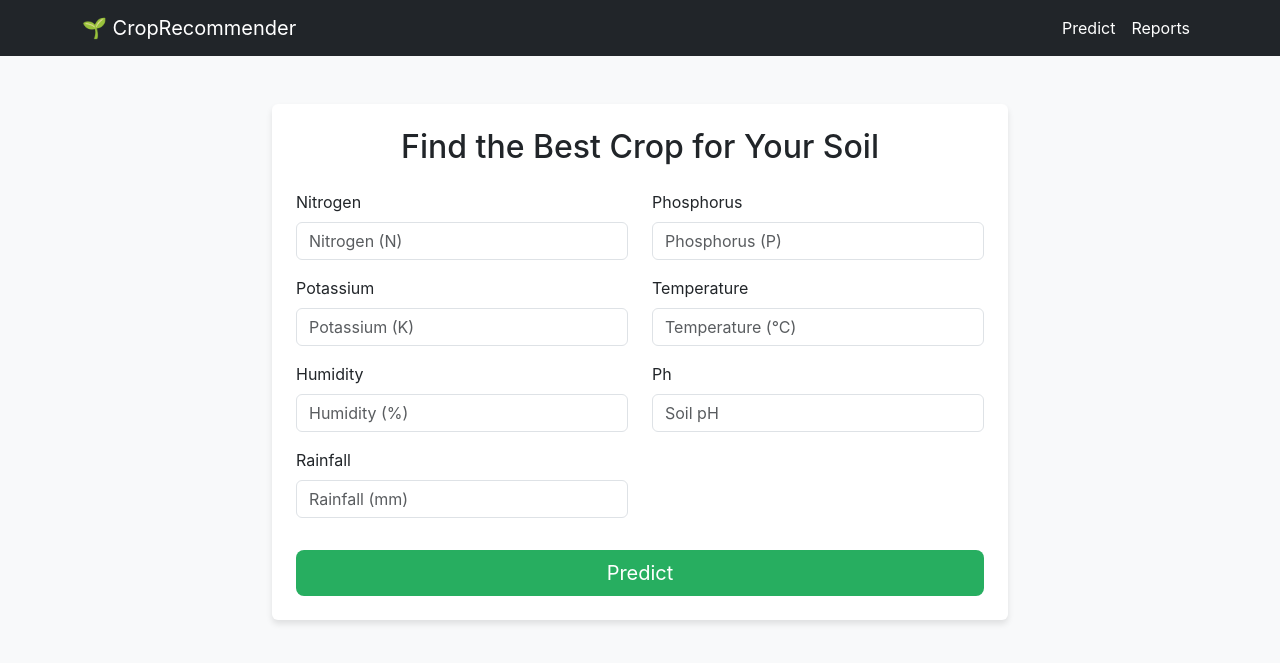
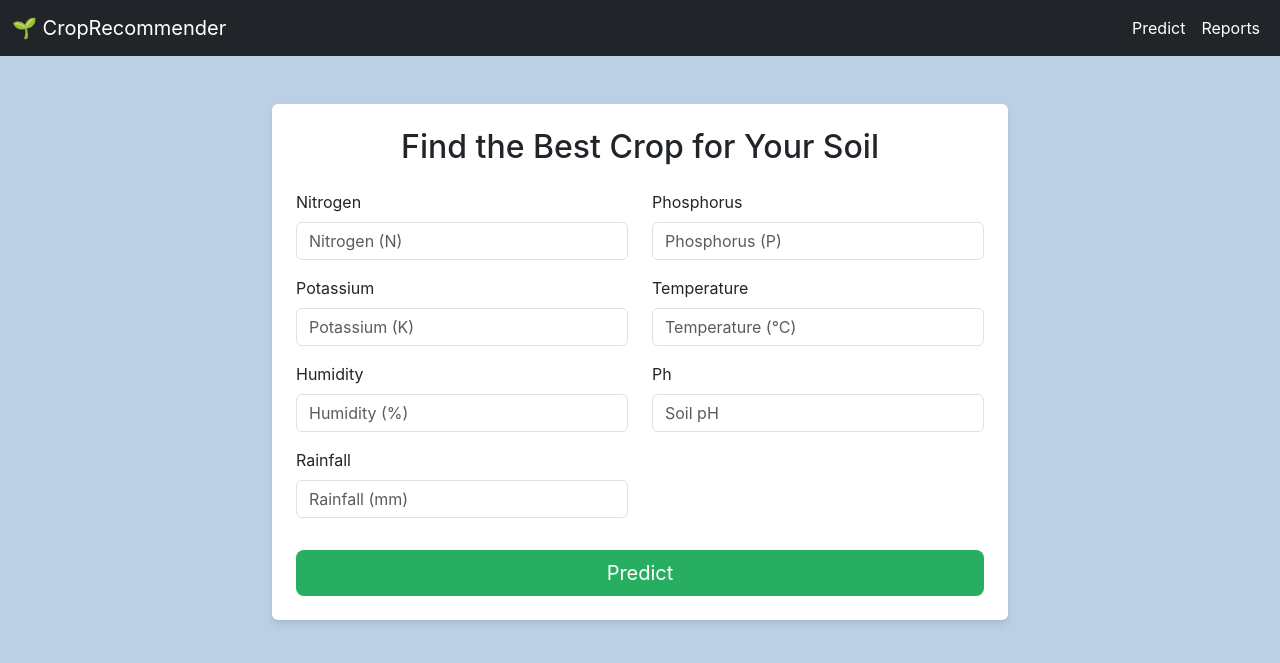
Before and after one commit to NarimanOusman/climate-_forecast, a Django app: page / in a window 1280 px wide. Shown: the top 663 px of the page. Run offline with Django 5.2, Linux system fonts and the light colour scheme.

Commit message:
feat: Add base HTML template with Bootstrap styling and navigation for the application.

```diff
--- a/prediction/templates/base.html
+++ b/prediction/templates/base.html
@@ -9,7 +9,7 @@
     <style>
         body {
             font-family: 'Inter', sans-serif;
-            background-color: #f8f9fa;
+            background-color: #bcd0e5;
         }
 
         .navbar {
@@ -39,7 +39,7 @@
 
 <body>
     <nav class="navbar navbar-expand-lg navbar-dark bg-dark">
-        <div class="container">
+        <div class="container-fluid">
             <a class="navbar-brand" href="{% url 'predict_crop' %}">🌱 CropRecommender</a>
             <button class="navbar-toggler" type="button" data-bs-toggle="collapse" data-bs-target="#navbarNav"
                 aria-controls="navbarNav" aria-expanded="false" aria-label="Toggle navigation">
```
